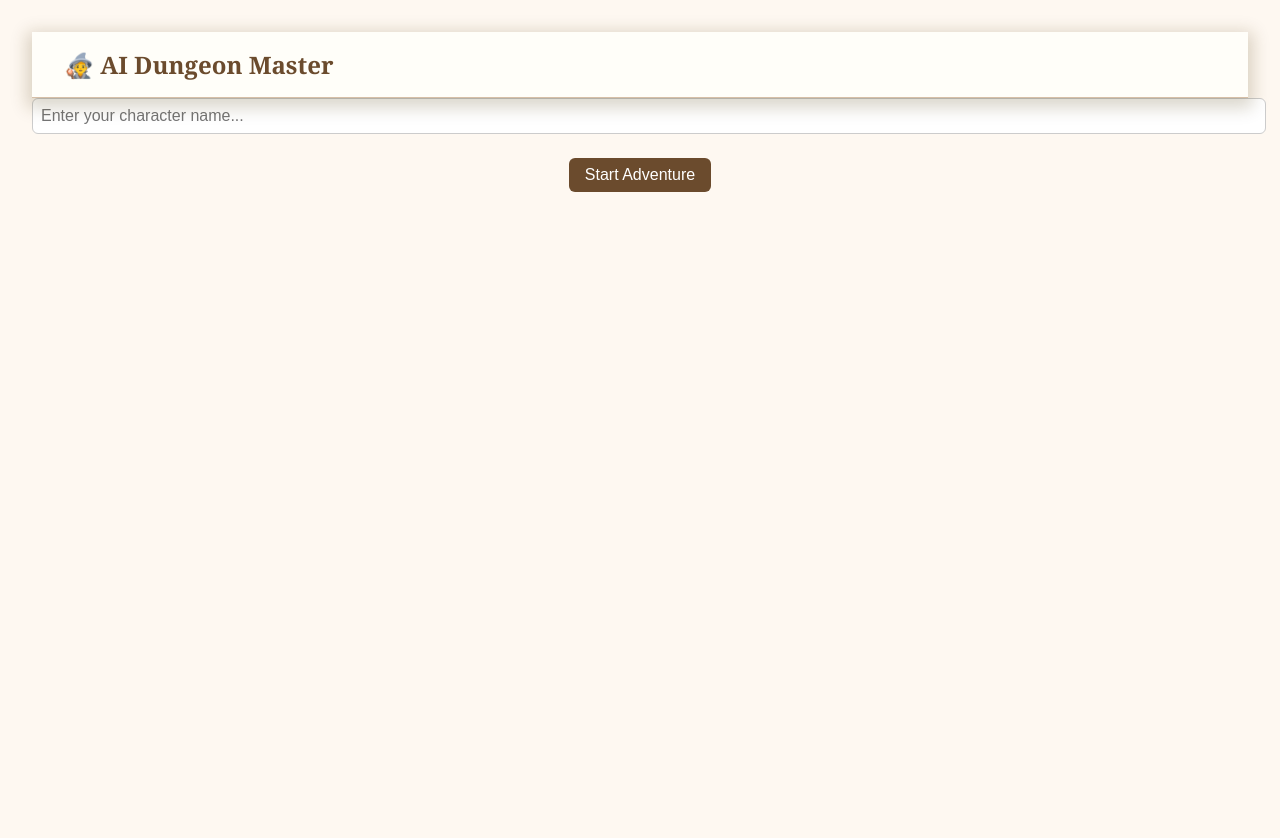
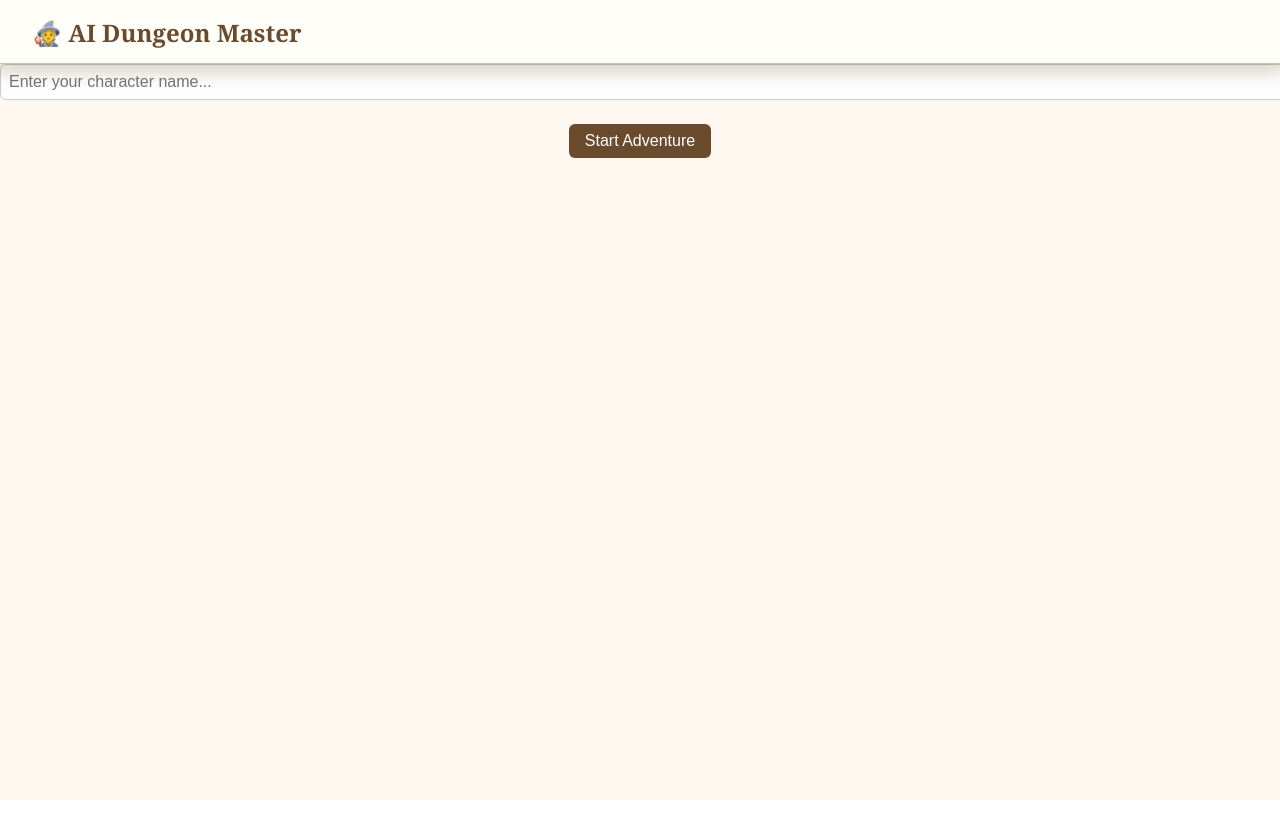
Before and after one commit to Pryan256/ai-rpg-game, a React (Create React App) app in the folder rpg-ai-frontend/: page / in a window 1280 px wide. Shown: the top 838 px of the page. After the commit the page ends 800 px from the top, so only its background shows below. Built offline with nearby package versions, Linux system fonts and the light colour scheme.

Commit message:
💡 Adjusted left and right rails to be sticky

```diff
--- a/rpg-ai-frontend/src/App.css
+++ b/rpg-ai-frontend/src/App.css
@@ -3,15 +3,19 @@ html, body, #root, .App {
   height: 100%;
   margin: 0;
   padding: 0;
+  overflow: hidden; /* <-- Add this */
 }
 
 .App {
   font-family: 'Georgia', serif;
   text-align: center;
   background-color: #fef8f1;
-  min-height: 100vh;
-  padding: 2rem;
+  height: 100vh;
+  display: flex;
+  flex-direction: column;
+  overflow: hidden; /* prevents outer scroll */
 }
+
 
 h1 {
   color: #6b4b2d;
@@ -65,8 +69,8 @@ button:hover {
   font-size: 0.9rem;
   text-align: left;
   position: sticky;
-  top: 6rem;
-  height: calc(100vh - 6rem);
+  top: 4rem;
+  height: calc(100vh - 4rem);
   overflow-y: auto;
 }
 
@@ -96,8 +100,8 @@ button:hover {
   font-size: 0.9rem;
   text-align: left;
   position: sticky;
-  top: 6rem;
-  height: calc(100vh - 6rem);
+  top: 4rem;
+  height: calc(100vh - 4rem);
   overflow-y: auto;
 }
 
@@ -123,6 +127,7 @@ button:hover {
   box-sizing: border-box;
   padding-bottom: 1.5rem;
   overflow-y: auto;
+  flex-grow: 1;
 }
 
 .chat-box {
@@ -255,6 +260,8 @@ button:hover {
   border-bottom: 1px solid #d6bfa7;
   color: #6b4b2d;
   padding: 1rem 2rem;
+  height: 4rem; /* force consistent height */
+  box-sizing: border-box;
   position: sticky;
   top: 0;
   z-index: 100;
```
